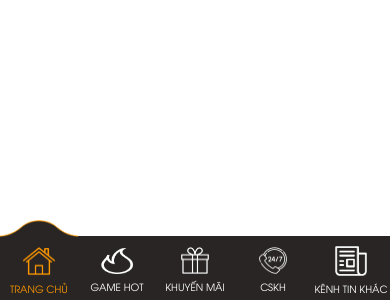
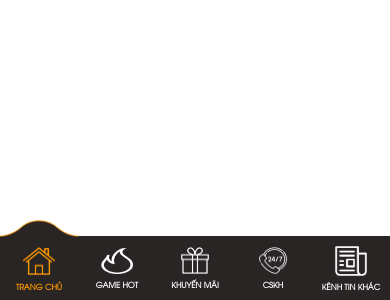
Before and after one commit to bet789/FE-Okvip, a Next.js app: page /components/mobile/MenuMobi/MenuMobi in a window 390 px wide. Shown: the part 544-844 px from the top of the page. Built offline with nearby package versions, Linux system fonts and the light colour scheme.

Commit message:
fix css mobile

```diff
--- a/styles/Header.css
+++ b/styles/Header.css
@@ -515,16 +515,16 @@
     .text-menu-mobi-check {
         padding-top: 5px;
         font-style: normal;
-        font-weight: 400;
-        font-size: 10px;
+        font-weight: 700;
+        font-size: 8px;
         color: #FF9900;
     }
 
     .text-menu-mobi-uncheck {
         padding-top: 5px;
         font-style: normal;
-        font-weight: 400;
-        font-size: 10px;
+        font-weight: 700;
+        font-size: 8px;
         color: #fff;
     }
 
--- a/styles/Main.css
+++ b/styles/Main.css
@@ -37,7 +37,7 @@
     text-align: center;
     color: #FFFFFF;
     text-shadow: 0px 3.60091px 3.60091px rgba(0, 0, 0, 0.25);
-    font-size: 20px;
+    font-size: 18px;
 }
 
 .bgBrand {
```
